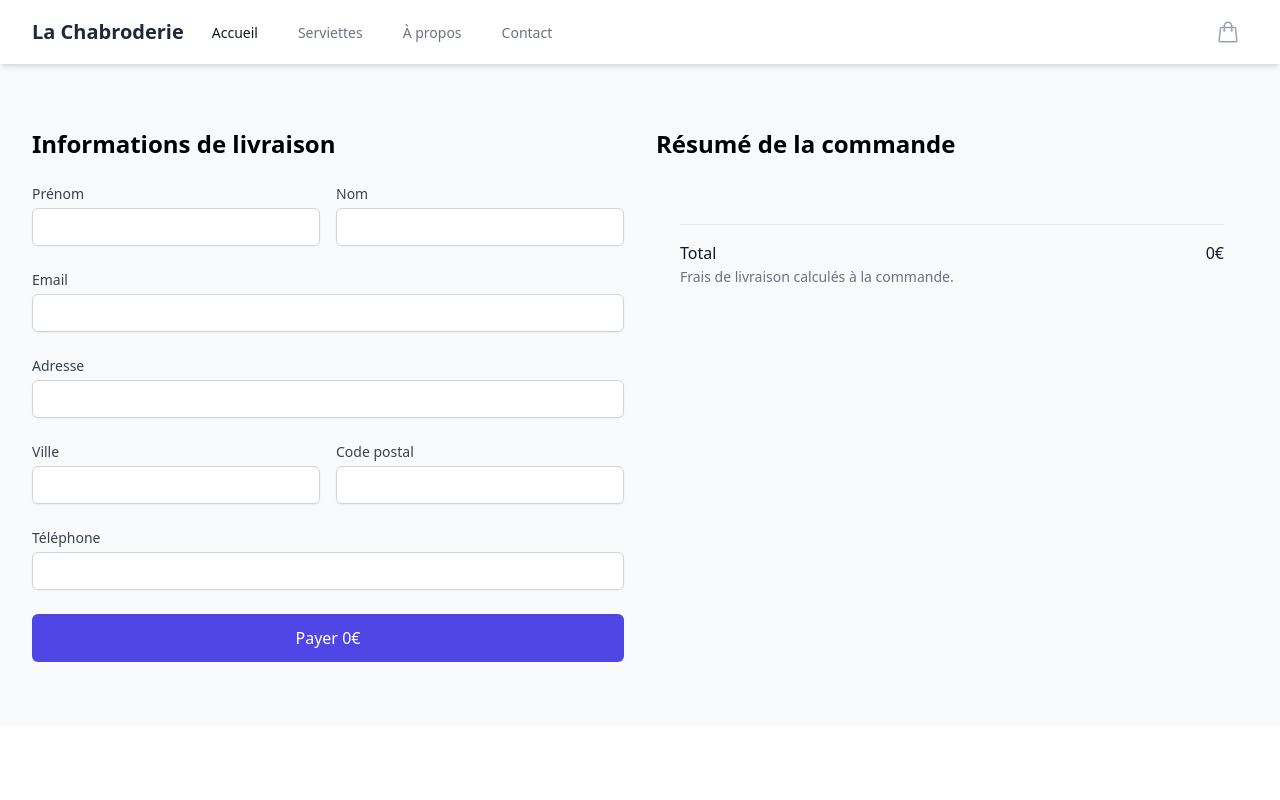
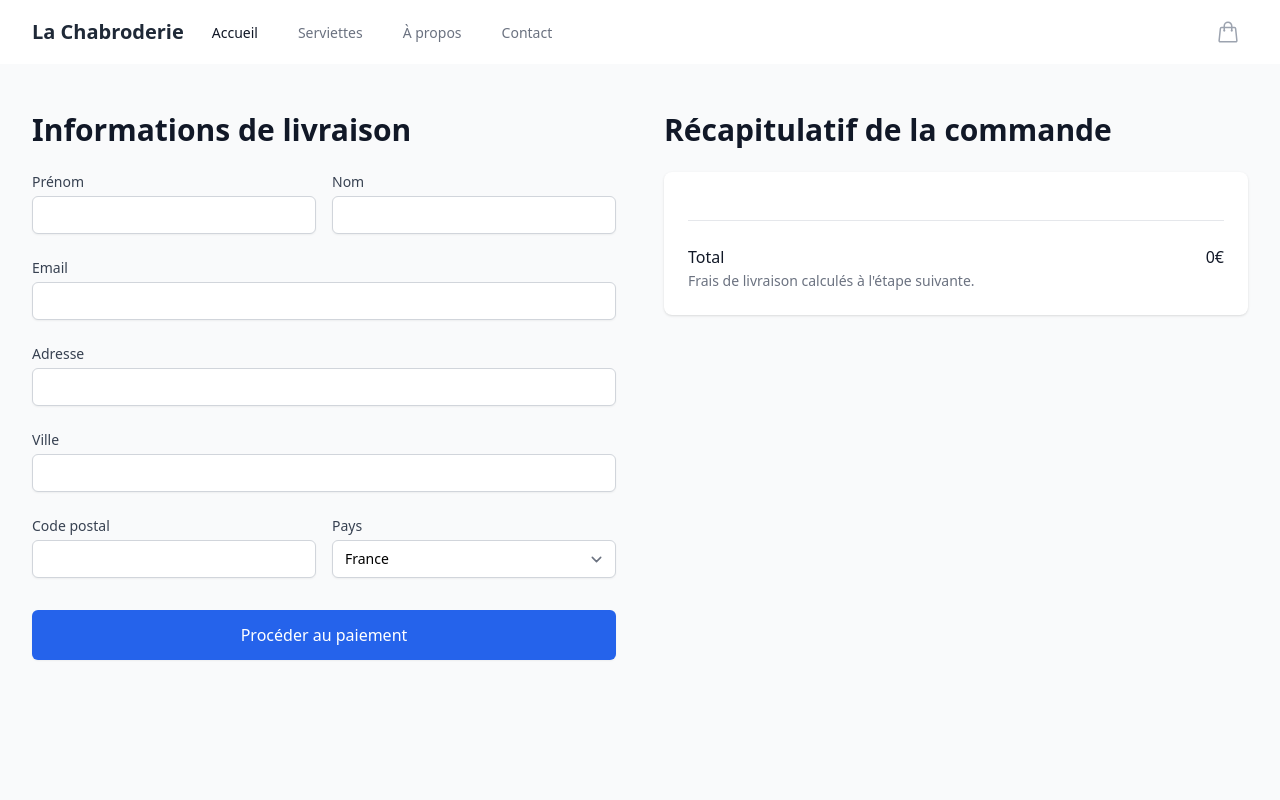
Before and after one commit to TikOfgit/ecommerce, a Next.js app: page /checkout in a window 1280 px wide. Before the commit this address had no page. Shown: the top 800 px of the page. Built offline with nearby package versions, Linux system fonts and the light colour scheme.

Commit message:
fix: Refactoring complet de la gestion du panier
- Ajout d'un type CartPageProps global
- Mise à jour de _app.tsx pour mieux gérer les props
- Mise à jour de toutes les pages pour utiliser le type CartPageProps

```diff
--- a/src/pages/_app.tsx
+++ b/src/pages/_app.tsx
@@ -4,13 +4,25 @@ import { CartProvider } from '../context/CartContext';
 import { useState } from 'react';
 import SlideCart from '../components/SlideCart';
 
-function MyApp({ Component, pageProps }: AppProps) {
+type CustomAppProps = AppProps & {
+  Component: AppProps['Component'] & {
+    getLayout?: (page: React.ReactElement) => React.ReactNode;
+  };
+};
+
+function MyApp({ Component, pageProps }: CustomAppProps) {
   const [isCartOpen, setIsCartOpen] = useState(false);
+
+  const getLayout = Component.getLayout ?? ((page) => page);
 
   return (
     <CartProvider>
-      <Component {...pageProps} isCartOpen={isCartOpen} setIsCartOpen={setIsCartOpen} />
-      <SlideCart isOpen={isCartOpen} setIsOpen={setIsCartOpen} />
+      {getLayout(
+        <>
+          <Component {...pageProps} isCartOpen={isCartOpen} setIsCartOpen={setIsCartOpen} />
+          <SlideCart isOpen={isCartOpen} setIsOpen={setIsCartOpen} />
+        </>
+      )}
     </CartProvider>
   );
 }
--- a/src/pages/checkout.tsx
+++ b/src/pages/checkout.tsx
@@ -1,66 +1,45 @@
-import { useEffect, useState } from 'react';
-import { useRouter } from 'next/router';
+import { NextPage } from 'next';
+import Head from 'next/head';
+import { useState } from 'react';
 import Layout from '../components/Layout';
 import { useCart } from '../context/CartContext';
-import Image from 'next/image';
+import { CartPageProps } from '../types/cart';
 
-interface FormData {
-  firstName: string;
-  lastName: string;
-  email: string;
-  address: string;
-  city: string;
-  postalCode: string;
-  phone: string;
-}
-
-export default function Checkout() {
-  const router = useRouter();
-  const { cart, total, clearCart } = useCart();
-  const [formData, setFormData] = useState<FormData>({
+const Checkout: NextPage<CartPageProps> = ({ isCartOpen, setIsCartOpen }) => {
+  const { cart, total } = useCart();
+  const [formData, setFormData] = useState({
     firstName: '',
     lastName: '',
     email: '',
     address: '',
     city: '',
     postalCode: '',
-    phone: ''
+    country: 'FR'
   });
 
-  useEffect(() => {
-    if (cart.length === 0) {
-      router.push('/serviettes');
-    }
-  }, [cart, router]);
-
-  const handleInputChange = (e: React.ChangeEvent<HTMLInputElement>) => {
-    const { name, value } = e.target;
-    setFormData(prev => ({
-      ...prev,
-      [name]: value
-    }));
-  };
-
-  const handleSubmit = async (e: React.FormEvent) => {
+  const handleSubmit = (e: React.FormEvent) => {
     e.preventDefault();
-    // Ici, vous ajouterez la logique de paiement avec PayPlug
-    console.log('Commande soumise:', { cart, formData, total });
-
-    // Pour le moment, on simule juste une commande réussie
-    clearCart();
-    router.push('/confirmation?success=true');
+    // Logique de soumission du formulaire
   };
 
   return (
-    <Layout>
-      <div className="max-w-7xl mx-auto px-4 sm:px-6 lg:px-8 py-16">
-        <div className="grid grid-cols-1 md:grid-cols-2 gap-8">
-          {/* Formulaire de commande */}
+    <Layout isCartOpen={isCartOpen} setIsCartOpen={setIsCartOpen}>
+      <Head>
+        <title>Paiement - La Chabroderie</title>
+        <meta name="description" content="Finaliser votre commande" />
+      </Head>
+
+      <div className="min-h-screen bg-gray-50 py-12">
+        <div className="max-w-7xl mx-auto px-4 sm:px-6 lg:px-8">
+          <div className="max-w-2xl mx-auto lg:max-w-none lg:grid lg:grid-cols-2 lg:gap-x-12">
             <div>
-            <h2 className="text-2xl font-bold mb-6">Informations de livraison</h2>
-            <form onSubmit={handleSubmit} className="space-y-6">
-              <div className="grid grid-cols-2 gap-4">
-                <div>
+              <h2 className="text-2xl font-extrabold text-gray-900 sm:text-3xl">
+                Informations de livraison
+              </h2>
+
+              <form onSubmit={handleSubmit} className="mt-6">
+                <div className="grid grid-cols-2 gap-x-4 gap-y-6">
+                  <div className="col-span-1">
                     <label htmlFor="firstName" className="block text-sm font-medium text-gray-700">
                       Prénom
                     </label>
@@ -68,13 +47,14 @@ export default function Checkout() {
                       type="text"
                       id="firstName"
                       name="firstName"
+                      value={formData.firstName}
+                      onChange={(e) => setFormData({ ...formData, firstName: e.target.value })}
+                      className="mt-1 block w-full border border-gray-300 rounded-md shadow-sm py-2 px-3 focus:ring-blue-500 focus:border-blue-500 sm:text-sm"
                       required
-                    value={formData.firstName}
-                    onChange={handleInputChange}
-                    className="mt-1 block w-full rounded-md border-gray-300 shadow-sm focus:border-indigo-500 focus:ring-indigo-500 sm:text-sm"
                     />
                   </div>
-                <div>
+
+                  <div className="col-span-1">
                     <label htmlFor="lastName" className="block text-sm font-medium text-gray-700">
                       Nom
                     </label>
@@ -82,15 +62,14 @@ export default function Checkout() {
                       type="text"
                       id="lastName"
                       name="lastName"
+                      value={formData.lastName}
+                      onChange={(e) => setFormData({ ...formData, lastName: e.target.value })}
+                      className="mt-1 block w-full border border-gray-300 rounded-md shadow-sm py-2 px-3 focus:ring-blue-500 focus:border-blue-500 sm:text-sm"
                       required
-                    value={formData.lastName}
-                    onChange={handleInputChange}
-                    className="mt-1 block w-full rounded-md border-gray-300 shadow-sm focus:border-indigo-500 focus:ring-indigo-500 sm:text-sm"
                     />
                   </div>
-              </div>
 
-              <div>
+                  <div className="col-span-2">
                     <label htmlFor="email" className="block text-sm font-medium text-gray-700">
                       Email
                     </label>
@@ -98,14 +77,14 @@ export default function Checkout() {
                       type="email"
                       id="email"
                       name="email"
+                      value={formData.email}
+                      onChange={(e) => setFormData({ ...formData, email: e.target.value })}
+                      className="mt-1 block w-full border border-gray-300 rounded-md shadow-sm py-2 px-3 focus:ring-blue-500 focus:border-blue-500 sm:text-sm"
                       required
-                  value={formData.email}
-                  onChange={handleInputChange}
-                  className="mt-1 block w-full rounded-md border-gray-300 shadow-sm focus:border-indigo-500 focus:ring-indigo-500 sm:text-sm"
                     />
                   </div>
 
-              <div>
+                  <div className="col-span-2">
                     <label htmlFor="address" className="block text-sm font-medium text-gray-700">
                       Adresse
                     </label>
@@ -113,15 +92,14 @@ export default function Checkout() {
                       type="text"
                       id="address"
                       name="address"
+                      value={formData.address}
+                      onChange={(e) => setFormData({ ...formData, address: e.target.value })}
+                      className="mt-1 block w-full border border-gray-300 rounded-md shadow-sm py-2 px-3 focus:ring-blue-500 focus:border-blue-500 sm:text-sm"
                       required
-                  value={formData.address}
-                  onChange={handleInputChange}
-                  className="mt-1 block w-full rounded-md border-gray-300 shadow-sm focus:border-indigo-500 focus:ring-indigo-500 sm:text-sm"
                     />
                   </div>
 
-              <div className="grid grid-cols-2 gap-4">
-                <div>
+                  <div className="col-span-2">
                     <label htmlFor="city" className="block text-sm font-medium text-gray-700">
                       Ville
                     </label>
@@ -129,13 +107,14 @@ export default function Checkout() {
                       type="text"
                       id="city"
                       name="city"
+                      value={formData.city}
+                      onChange={(e) => setFormData({ ...formData, city: e.target.value })}
+                      className="mt-1 block w-full border border-gray-300 rounded-md shadow-sm py-2 px-3 focus:ring-blue-500 focus:border-blue-500 sm:text-sm"
                       required
-                    value={formData.city}
-                    onChange={handleInputChange}
-                    className="mt-1 block w-full rounded-md border-gray-300 shadow-sm focus:border-indigo-500 focus:ring-indigo-500 sm:text-sm"
                     />
                   </div>
-                <div>
+
+                  <div className="col-span-1">
                     <label htmlFor="postalCode" className="block text-sm font-medium text-gray-700">
                       Code postal
                     </label>
@@ -143,74 +122,88 @@ export default function Checkout() {
                       type="text"
                       id="postalCode"
                       name="postalCode"
+                      value={formData.postalCode}
+                      onChange={(e) => setFormData({ ...formData, postalCode: e.target.value })}
+                      className="mt-1 block w-full border border-gray-300 rounded-md shadow-sm py-2 px-3 focus:ring-blue-500 focus:border-blue-500 sm:text-sm"
                       required
-                    value={formData.postalCode}
-                    onChange={handleInputChange}
-                    className="mt-1 block w-full rounded-md border-gray-300 shadow-sm focus:border-indigo-500 focus:ring-indigo-500 sm:text-sm"
                     />
+                  </div>
+
+                  <div className="col-span-1">
+                    <label htmlFor="country" className="block text-sm font-medium text-gray-700">
+                      Pays
+                    </label>
+                    <select
+                      id="country"
+                      name="country"
+                      value={formData.country}
+                      onChange={(e) => setFormData({ ...formData, country: e.target.value })}
+                      className="mt-1 block w-full border border-gray-300 rounded-md shadow-sm py-2 px-3 focus:ring-blue-500 focus:border-blue-500 sm:text-sm"
+                      required
+                    >
+                      <option value="FR">France</option>
+                      <option value="BE">Belgique</option>
+                      <option value="CH">Suisse</option>
+                    </select>
                   </div>
                 </div>
 
-              <div>
-                <label htmlFor="phone" className="block text-sm font-medium text-gray-700">
-                  Téléphone
-                </label>
-                <input
-                  type="tel"
-                  id="phone"
-                  name="phone"
-                  required
-                  value={formData.phone}
-                  onChange={handleInputChange}
-                  className="mt-1 block w-full rounded-md border-gray-300 shadow-sm focus:border-indigo-500 focus:ring-indigo-500 sm:text-sm"
+                <div className="mt-8">
+                  <button
+                    type="submit"
+                    className="w-full bg-blue-600 border border-transparent rounded-md shadow-sm py-3 px-4 text-base font-medium text-white hover:bg-blue-700 focus:outline-none focus:ring-2 focus:ring-offset-2 focus:ring-blue-500"
+                  >
+                    Procéder au paiement
+                  </button>
+                </div>
+              </form>
+            </div>
+
+            <div className="mt-12 lg:mt-0">
+              <h2 className="text-2xl font-extrabold text-gray-900 sm:text-3xl">
+                Récapitulatif de la commande
+              </h2>
+
+              <div className="mt-6 bg-white shadow overflow-hidden sm:rounded-lg">
+                <div className="px-4 py-5 sm:p-6">
+                  <div className="flow-root">
+                    <ul role="list" className="-my-6 divide-y divide-gray-200">
+                      {cart.map((product) => (
+                        <li key={product.id} className="py-6 flex">
+                          <div className="flex-shrink-0 w-24 h-24 border border-gray-200 rounded-md overflow-hidden">
+                            <img
+                              src={product.image_url}
+                              alt={product.name}
+                              className="w-full h-full object-center object-cover"
                             />
                           </div>
 
-              <button
-                type="submit"
-                className="w-full bg-indigo-600 text-white py-3 px-8 rounded-md hover:bg-indigo-700 focus:outline-none focus:ring-2 focus:ring-indigo-500 focus:ring-offset-2"
-              >
-                Payer {total}€
-              </button>
-            </form>
-          </div>
-
-          {/* Résumé de la commande */}
-          <div>
-            <h2 className="text-2xl font-bold mb-6">Résumé de la commande</h2>
-            <div className="bg-gray-50 p-6 rounded-lg">
-              <ul className="divide-y divide-gray-200">
-                {cart.map((item) => (
-                  <li key={item.id} className="py-4 flex">
-                    <div className="h-24 w-24 flex-shrink-0 overflow-hidden rounded-md border border-gray-200">
-                      <img
-                        src={item.image_url}
-                        alt={item.name}
-                        className="h-full w-full object-cover object-center"
-                      />
-                    </div>
-                    <div className="ml-4 flex flex-1 flex-col">
+                          <div className="ml-4 flex-1 flex flex-col">
                             <div>
                               <div className="flex justify-between text-base font-medium text-gray-900">
-                          <h3>{item.name}</h3>
-                          <p className="ml-4">{item.price}€</p>
+                                <h3>{product.name}</h3>
+                                <p className="ml-4">{product.price}€</p>
                               </div>
                             </div>
                             <div className="flex-1 flex items-end justify-between text-sm">
-                        <p className="text-gray-500">Qté {item.quantity}</p>
+                              <p className="text-gray-500">Qté {product.quantity}</p>
                             </div>
                           </div>
                         </li>
                       ))}
                     </ul>
-              <div className="border-t border-gray-200 pt-4 mt-4">
+                  </div>
+
+                  <div className="mt-6 pt-6 border-t border-gray-200">
                     <div className="flex justify-between text-base font-medium text-gray-900">
                       <p>Total</p>
                       <p>{total}€</p>
                     </div>
                     <p className="mt-0.5 text-sm text-gray-500">
-                  Frais de livraison calculés à la commande.
+                      Frais de livraison calculés à l'étape suivante.
                     </p>
+                  </div>
+                </div>
               </div>
             </div>
           </div>
@@ -218,4 +211,6 @@ export default function Checkout() {
       </div>
     </Layout>
   );
-}
+};
+
+export default Checkout;
```
Also changed, not shown: src/pages/404.tsx (+22 -19 lines), src/pages/cancel.tsx (+28 -18 lines), src/pages/confirmation.tsx (+2 -6 lines), src/pages/success.tsx (+2 -6 lines), src/types/cart.ts (+13 -0 lines). Lines whose indentation alone changed are shown as unchanged.
